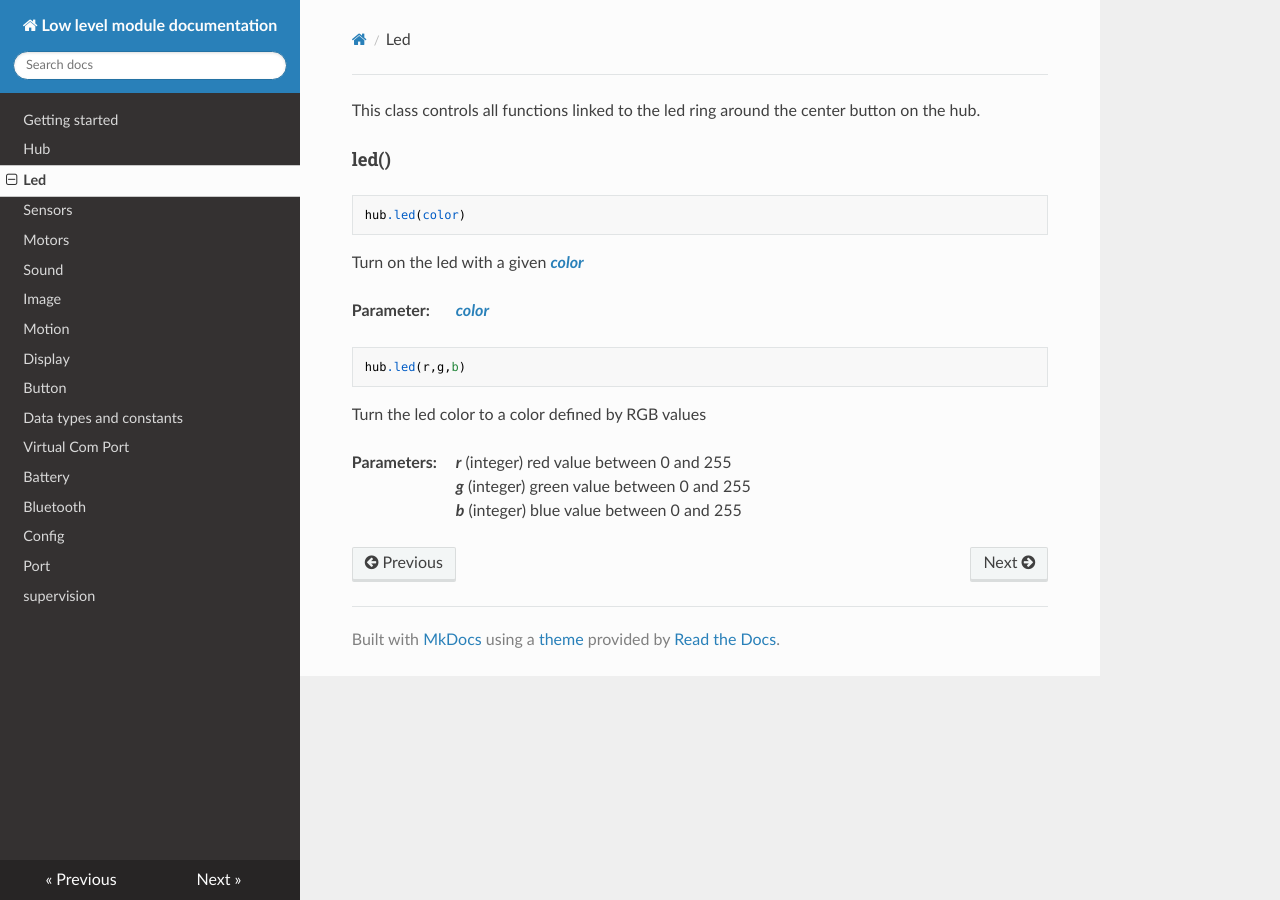
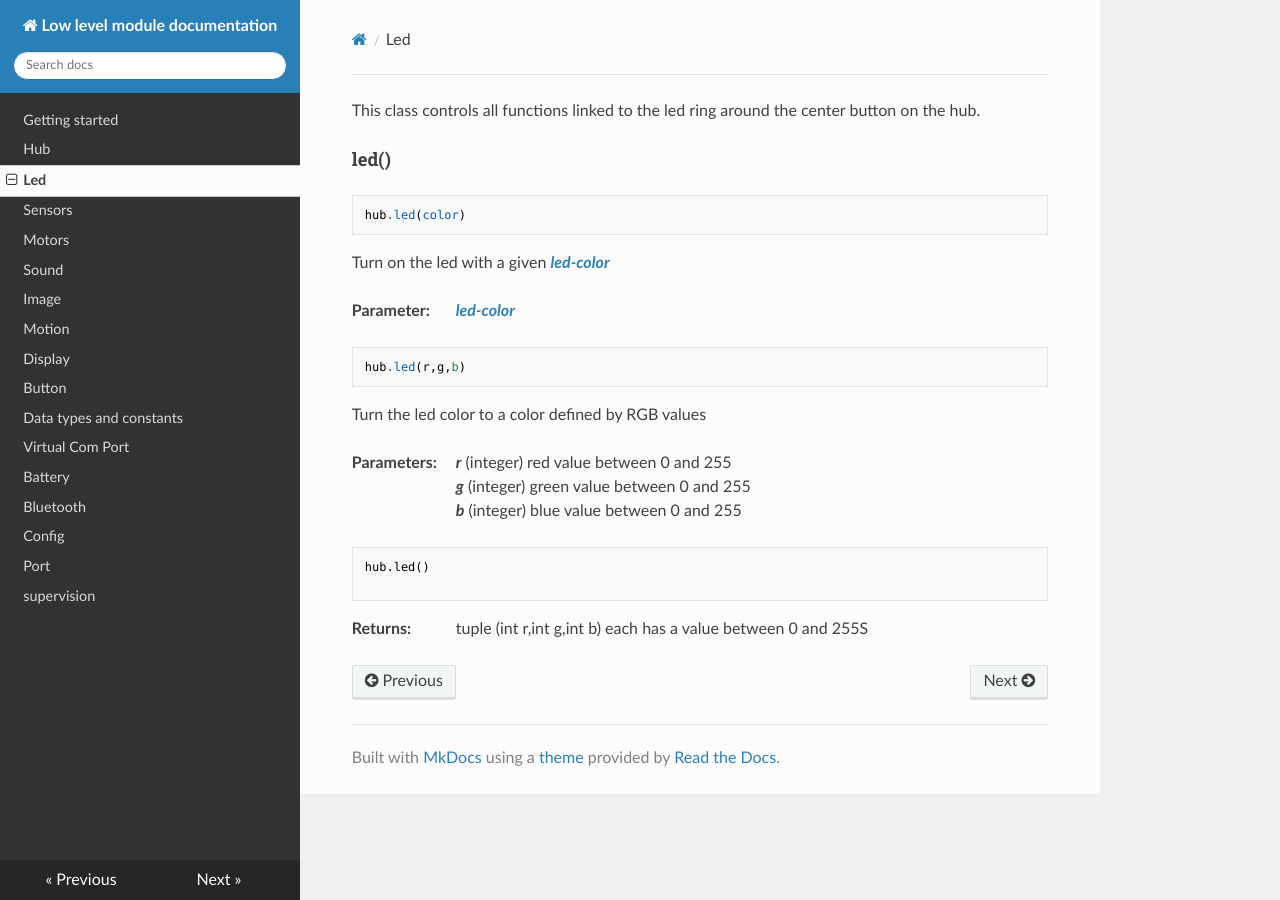
Before and after one commit to NStrijbosch/hub-module-notes, an MkDocs documentation site: the page built from docs/led.md, in a window 1280 px wide. Built offline with MkDocs 1.6.1, drawn with Linux system fonts in a browser that asks for light colours; nearby versions of some CDN libraries.

Commit message:
Update led.md

````diff
--- a/docs/led.md
+++ b/docs/led.md
@@ -2,14 +2,15 @@
 This class controls all functions linked to the led ring around the center button on the hub.
 
 ## led()
+
 ```
 hub.led(color)
 ```
-Turn on the led with a given [___color___](data_types.md#led color)
+Turn on the led with a given [___led-color___](data_types.md#led-color)
 
 __Parameter:__
 
-*  [___color___](data_types.md#led color)
+*  [___led-color___](data_types.md#led-color)
 
 
 ```
@@ -23,3 +24,12 @@ __Parameters:__
 *  ___r___ (integer) red value between 0 and 255
 *  ___g___ (integer) green value between 0 and 255
 *  ___b___ (integer) blue value between 0 and 255
+
+``` python
+hub.led()
+
+```
+
+__Returns:__
+
+* tuple (int r,int g,int b) each has a value between 0 and 255S
````
